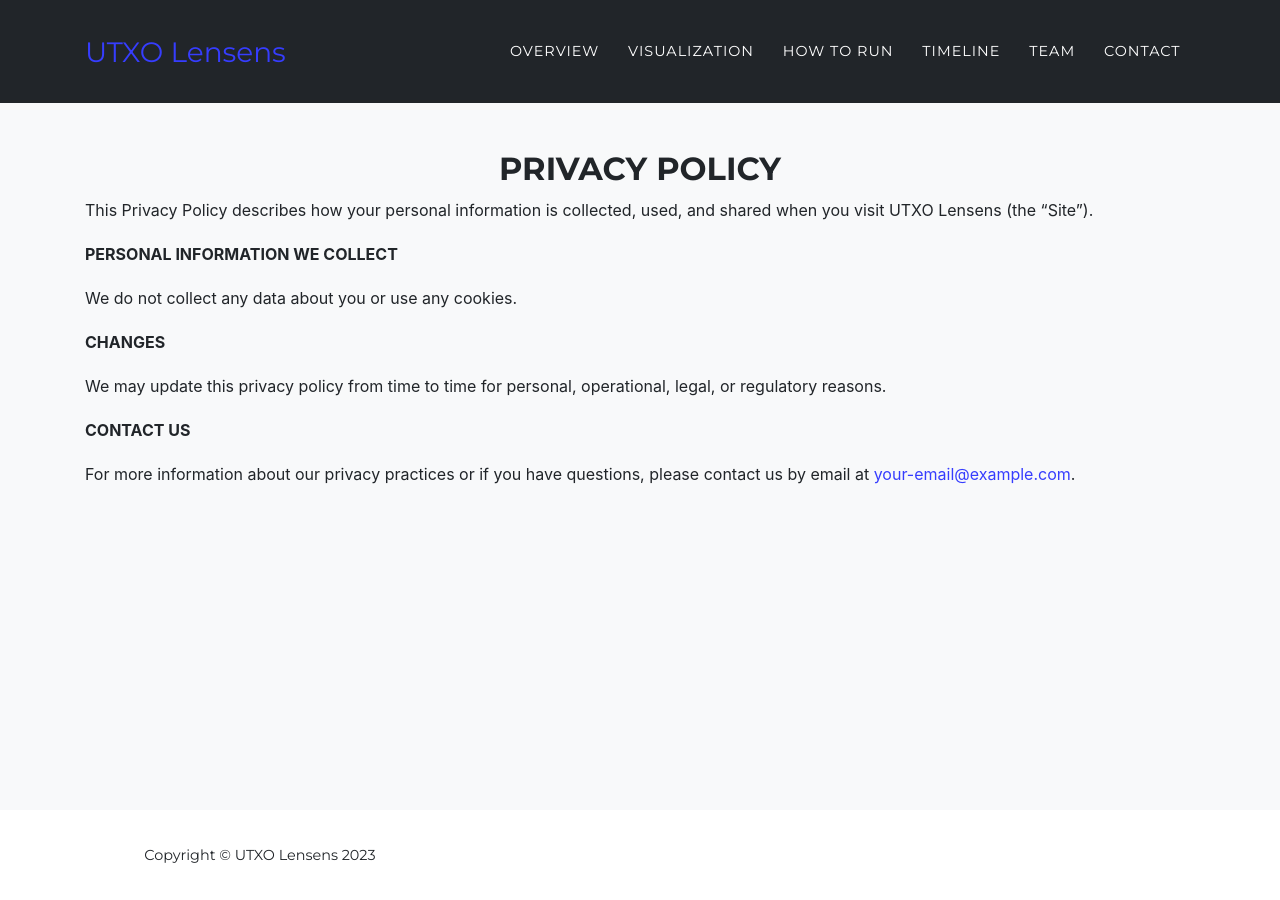
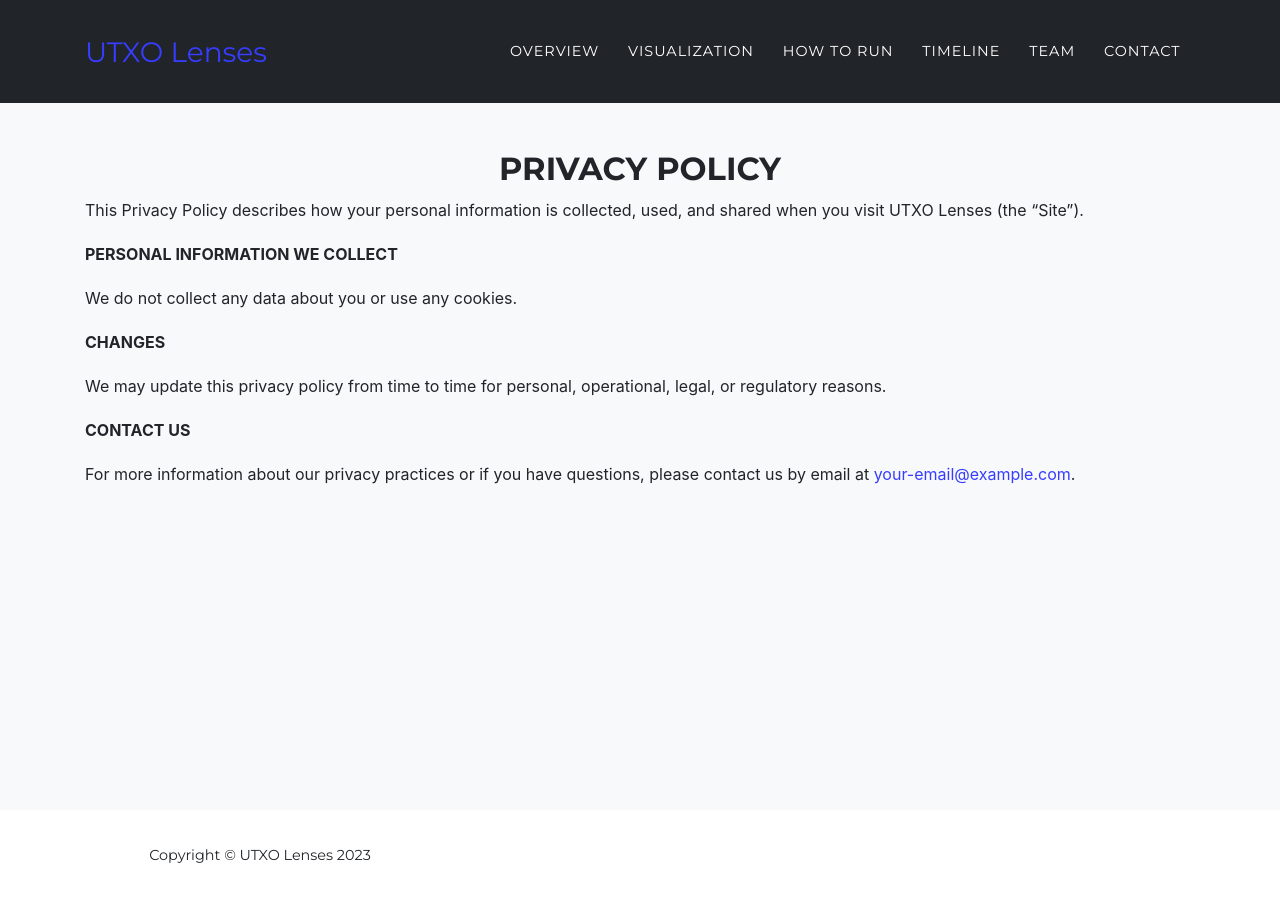
Before and after one commit to nikkileehn/nikkileehn.github.io, a Jekyll site: the page built from legal.md, in a window 1280 px wide. Built offline with Jekyll 4.4.1, drawn with Linux system fonts in a browser that asks for light colours; some web fonts are replaced.

Commit message:
Update _config.yml

```diff
--- a/_config.yml
+++ b/_config.yml
@@ -17,7 +17,7 @@ remote_theme: raviriley/agency-jekyll-theme
 url    : "" # the base hostname & protocol for your site, e.g. http://example.com
 baseurl: "" # the subpath of your site, e.g. /blog
 
-title      : UTXO Lensens
+title      : UTXO Lenses
 email      : your-email@example.com #this is also the email contact forms will go to
 description: "Site description"
 author     : Your Name
```
